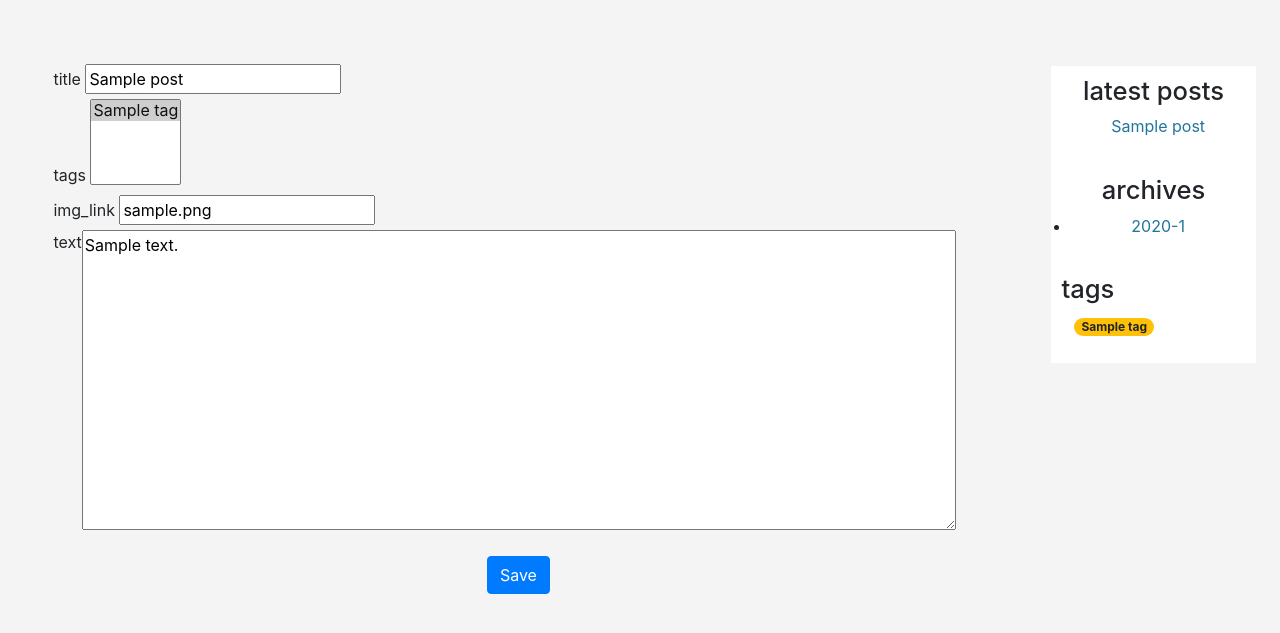
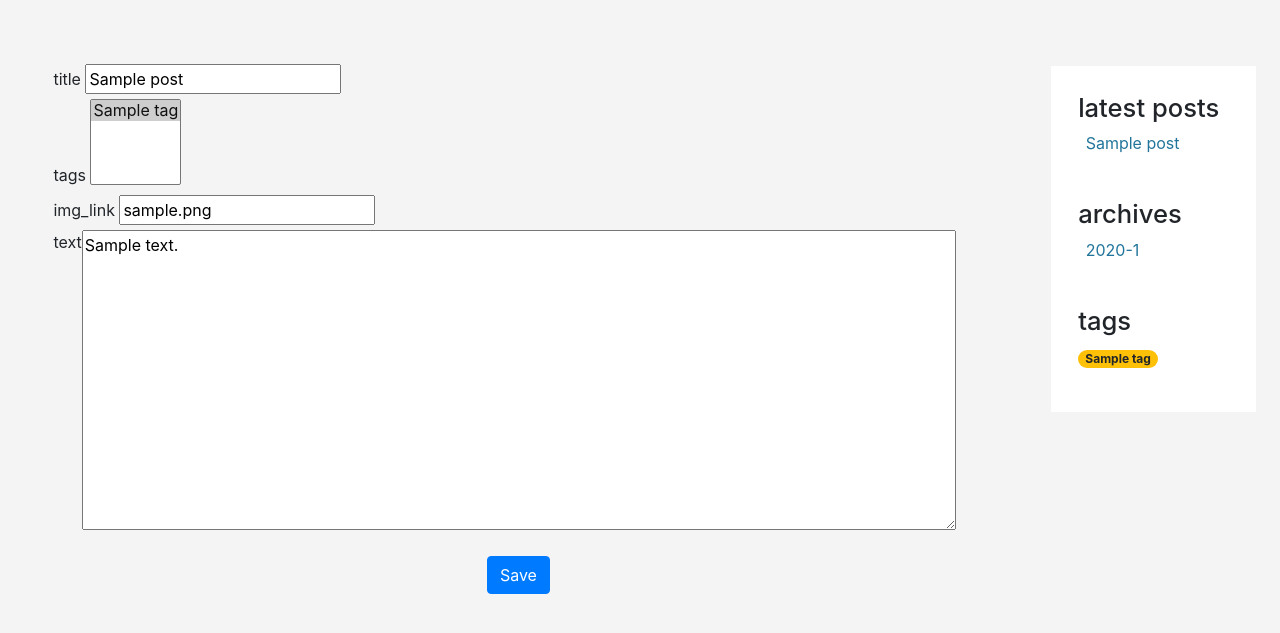
Before and after one commit to Mike-Dai/djangocoder, a Django app: page /post/1/edit/ in a window 1280 px wide. Shown: the part 56-689 px from the top of the page. Run offline with Django 3.2, Linux system fonts and the light colour scheme; a user stored in the database is signed in; tables that the repository leaves empty hold one stand-in row (values such as "Sample post"); some libraries are stand-ins or nearby versions.

Commit message:
Left align the sidebar element and remove the list style

```diff
--- a/blog/static/styles/blog.css
+++ b/blog/static/styles/blog.css
@@ -51,6 +51,7 @@ body {
 	box-shadow: 2px 2px 10px #848484;
 }
 .widget {
+	margin:5%;
 	padding:5%;
 }
 .widget-title {
@@ -100,7 +101,7 @@ body {
 	background-color: white;
 	width: 100%;
 	margin: 7%;
-	/*padding:3%;*/
+	padding:4%;
 	text-align: left;
 	/*border-radius: 5px;*/
 }
@@ -189,3 +190,6 @@ button {
 nav-link {
 	font-weight: 700;
 }
+li {
+	list-style: none;
+}
--- a/blog/templates/blog/base.html
+++ b/blog/templates/blog/base.html
@@ -62,21 +62,21 @@
 
 		<div class="sidebar-container">
 
-			<div class="sidebar" align="center">
-				<div class="widget widget-recent-posts" align="center">
+			<div class="sidebar" align="left">
+				<div class="widget widget-recent-posts" align="left">
 					<h3 class="widget-title">latest posts</h3>
 				    {% get_recent_posts as recent_post_list %}
 			    	<ul style="padding-left:5%">
 			    	{% for post in recent_post_list %}
-			    		<p>
-			      			<a class="sidebar-link" href="{% url 'post_detail' pk=post.pk %}">{{ post.title }}</a>
-			    		</p>
+			    		<li>
+			    			<a class="sidebar-link" href="{% url 'post_detail' pk=post.pk %}">{{ post.title }}</a>
+			    		</li>
 			    	{% empty %}
 			    		no post!
 			    	{% endfor %}
 			  		</ul>
 				</div>
-				<div class="widget widget-archives" align="center">
+				<div class="widget widget-archives" align="left">
 					<h3 class="widget-title">archives</h3>
 				    {% archives as date_list %}
 			    	<ul style="padding-left:5%">
@@ -89,10 +89,10 @@
 			    	{% endfor %}
 			  		</ul>
 				</div>
-				<div class="widget widget-tags">
+				<div class="widget widget-tags" align="left">
 					<h3 class="widget-title">tags</h3>
 				    {% tags as tag_list %}
-			    	<ul style="padding-left:7%">
+			    	<ul style="padding-left:0">
 			    	{% for tag in tag_list %}
 			    		<div>
 			    			<a href="{% url 'tag_detail' pk=tag.pk%}" class="badge badge-pill badge-warning">{{ tag.name }} </a>
```
